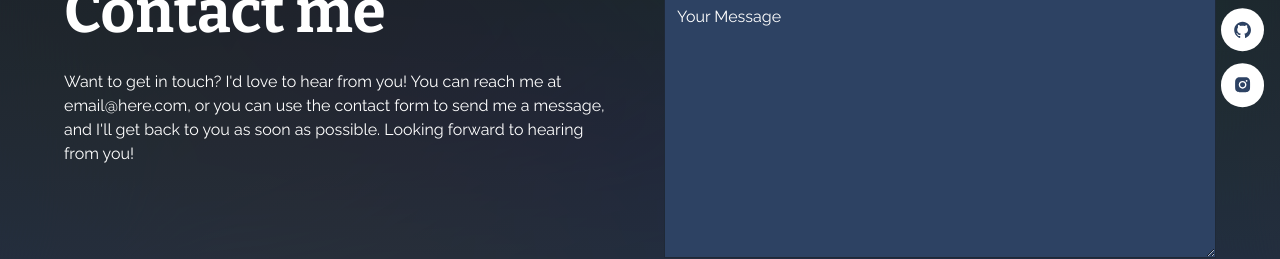
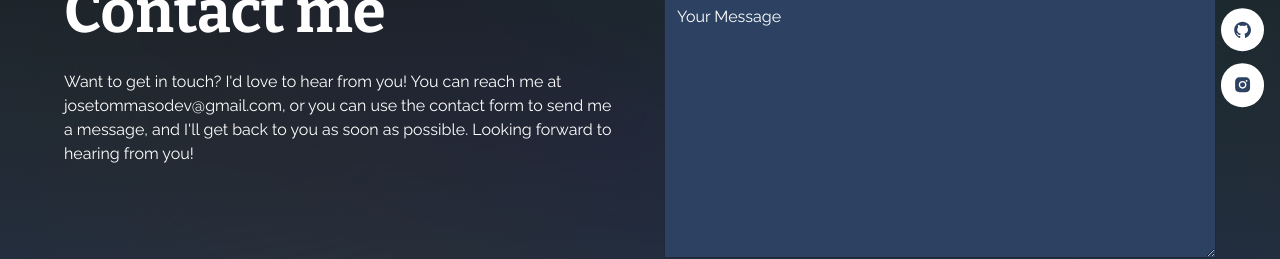
Before and after one commit to josetommaso/portfolio2023, a Next.js app: page /contact in a window 1280 px wide. Shown: the part 370-629 px from the top of the page. Built offline with nearby package versions, Linux system fonts and the light colour scheme.

Commit message:
change email address

```diff
--- a/src/pages/contact.js
+++ b/src/pages/contact.js
@@ -23,9 +23,9 @@ const Contact = () => {
 							<h1 className="h1 text-6xl">Contact me</h1>
 							<p className="font-lg text-white">
 								Want to get in touch? I&apos;d love to hear from you! You can
-								reach me at email@here.com, or you can use the contact form to
-								send me a message, and I&apos;ll get back to you as soon as
-								possible. Looking forward to hearing from you!
+								reach me at josetommasodev@gmail.com, or you can use the contact
+								form to send me a message, and I&apos;ll get back to you as soon
+								as possible. Looking forward to hearing from you!
 							</p>
 						</article>
 						<form>
```
